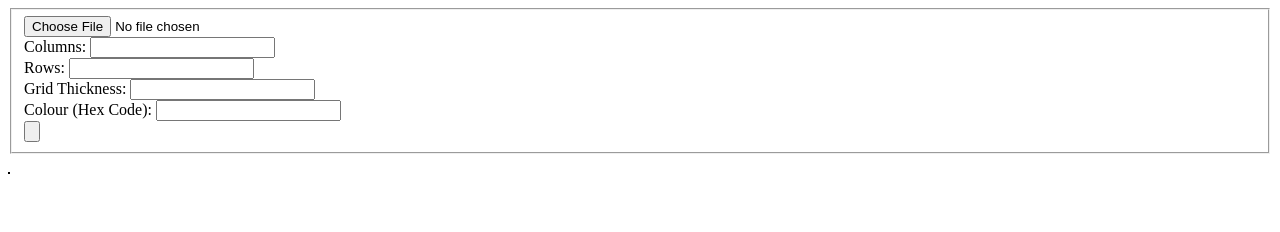
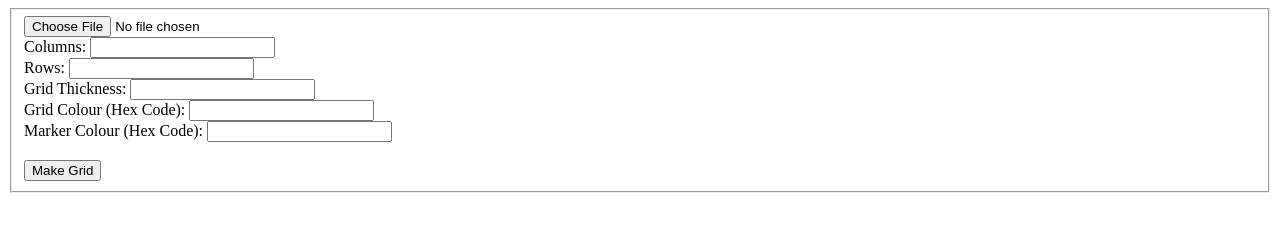
Before and after one commit to cjhGeo/Grid-maker, a plain HTML site: page index.html in a window 1280 px wide. Drawn offline with Linux system fonts and the light colour scheme.

Commit message:
Added Features (Mostly for cross)
Script tag for font awesome
Input for cross colour
Div for hex code invalid
change "gridcell" to class, added individual id

```diff
--- a/index.html
+++ b/index.html
@@ -6,6 +6,7 @@
     <meta name="viewport" content="width=device-width, initial-scale=1.0">
     <title>Document</title>
     <link rel="stylesheet" href="style.css">
+    <script src="https://kit.fontawesome.com/9507e9e909.js" crossorigin="anonymous"></script>
 </head>
 <body>
     <fieldset>
@@ -23,11 +24,17 @@
             <input type="number" name="width" id="gridWidth">
         </div>
         <div>
-            <label for="">Colour (Hex Code):</label>
-            <input type="text" name="Colour" id="colour">
+            <label for="">Grid Colour (Hex Code):</label>
+            <input type="text" name="Colour" id="colour" oninput="checkHex(this.id)">
         </div>
+        <div>
+            <label for="">Marker Colour (Hex Code):</label>
+            <input type="text" name="markerColour" id="markerColour" oninput="checkHex(this.id)">
+        </div>
+        <div id="errorDiv" style="color: #ff0000;"></div>
+        <br>
 
-        <input type="button" name="Grid" id="loadGridBtn" onclick="loadGrid()">
+        <input type="button" name="Grid" id="loadGridBtn" value="Make Grid" onclick="loadGrid()">
     </fieldset>
 
     <br>
@@ -36,7 +43,7 @@
         <img src="" alt="">
 
         <div id="grid">
-            <div id="gridCell"></div>
+            <div class="gridCell" id="gridCell1" onclick="markSpot(this.id)"></div>
         </div>
     </div>
 </body>
```
